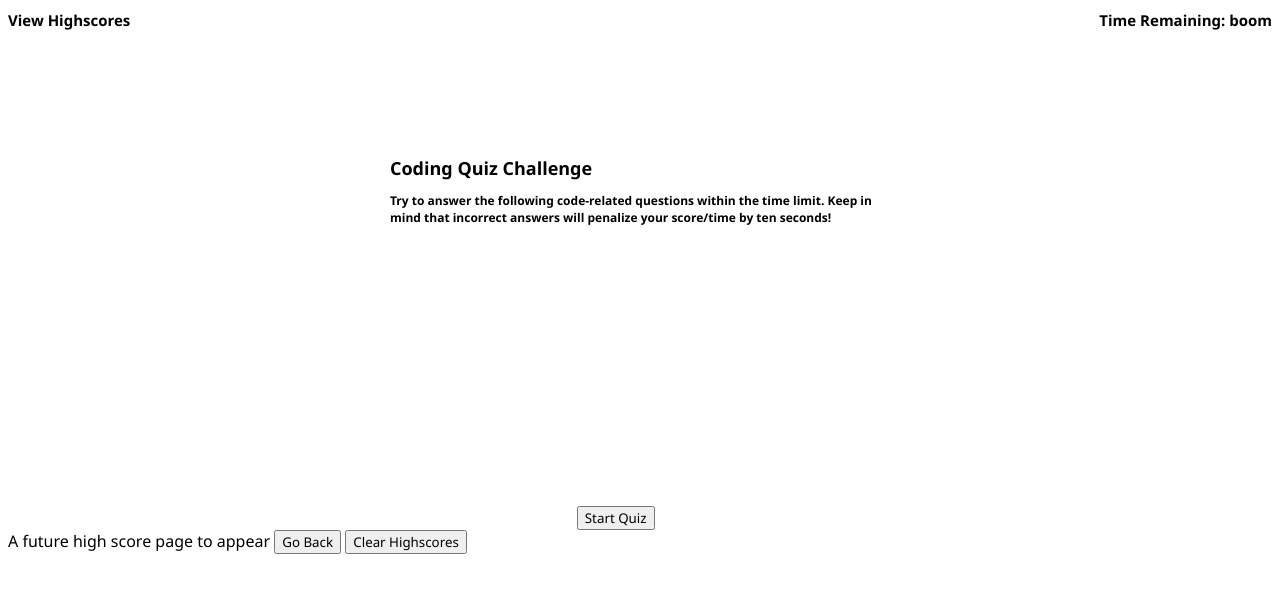
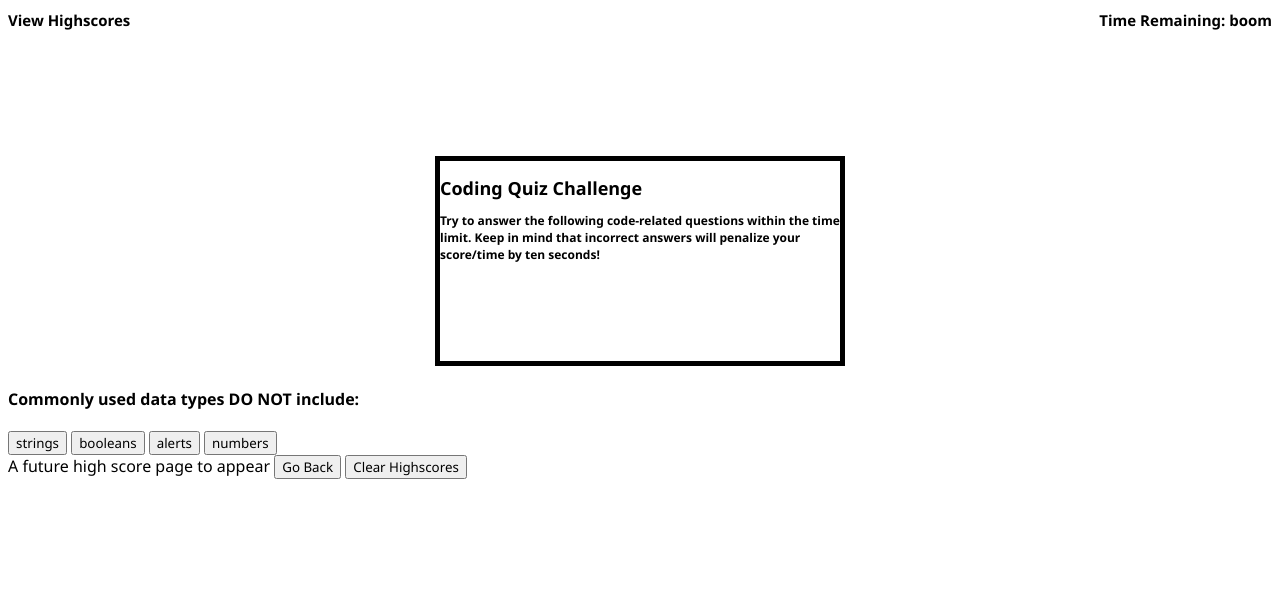
Before and after one commit to krysmit/CodingQuiz-04, a plain HTML site: page index.html in a window 1280 px wide. Both pictures are taken after a click on the button "Start Quiz". Drawn offline with nearby package versions, Linux system fonts and the light colour scheme.

Commit message:
updated button choices

```diff
--- a/assets/script.js
+++ b/assets/script.js
@@ -4,14 +4,47 @@ var chosenAnswer //var to collect which answer was chosen by user
 var rootEl = $('#root'); //the quiz box where intro, Qs and As will appear
 var quesEl = $('<h2>');
 var ansEl = $('<p>');
+var currentQuest = 0
+var questions = [
+  {
+    Q: "Commonly used data types DO NOT include:",
+    ch1: "strings",
+    ch2: "booleans",
+    ch3: "alerts",
+    ch4: "numbers",
+    ans: 3
+  },
+  {
+    Q: "The condition in an if/else statement is enclosed with _____.",
+    ch1: "quotes",
+    ch2: "curly brackets",
+    ch3: "parantheses",
+    ch4: "square brackets",
+    ans: 3
+  }
+]
 var quizbox = document.getElementById("quizbox");
 var question = document.getElementById("question");
-var choice1 = document.getElementById("choice-1");
-var choice2 = document.getElementById("choice-2");
-var choice3 = document.getElementById("choice-3");
-var choice4 = document.getElementById("choice-4");
+var choice1 = document.getElementById("choice1");
+var choice2 = document.getElementById("choice2");
+var choice3 = document.getElementById("choice3");
+var choice4 = document.getElementById("choice4");
 var mainbutton = document.querySelector(".mainbutton")
 quizbox.style.display = "none";
+mainbutton.addEventListener('click', function (event) {
+  event.preventDefault()
+  quizbox.style.display = "block";
+  mainbutton.style.display = "none";
+  dispQuest()
+})
+
+function dispQuest() {
+  question.innerText = questions[currentQuest].Q
+  choice1.textContent = questions[currentQuest].ch1
+  choice2.innerHTML = questions[currentQuest].ch2
+  choice3.innerText = questions[currentQuest].ch3
+  choice4.innerText = questions[currentQuest].ch4
+}
 
 //NEEDS MORE WORK - countdown working, but not showing
 // Timer that counts down from 60
@@ -45,33 +78,17 @@ rootEl.append(quesEl);
 
 
 
-$("#hide").click(function(){
+$("#hide").click(function () {
   $("p").hide();
 });
 
-$("#show").click(function(){
+$("#show").click(function () {
   $("p").show();
 });
 
 
-var questions = [
-  {
-Q1:"Commonly used data types DO NOT include:",
-ch1:"strings",
-ch2:"booleans",
-ch3:"alerts",
-ch4:"numbers",
-ans:3
-  },
-{
-Q2:"The condition in an if/else statement is enclosed with _____.",
-ch1:"quotes",
-ch2:"curly brackets",
-ch3:"parantheses",
-ch4:"square brackets",
-ans:3
-}
-]
+
+
 
 // Q3
 // Arrays in JavaScript can be used to store _____.
@@ -98,7 +115,7 @@ ans:3
 
 
 //building the 'correct' or 'incorrect message after an answer is chosen
-function displayMessage(type, message) {
+/*function displayMessage(type, message) {
     msgDiv.textContent = message;
     msgDiv.setAttribute("class", type);
   }
@@ -112,4 +129,4 @@ function displayMessage(type, message) {
       displayMessage("success", "Correct Answer");
       localStorage.setItem("correct" && "incorect", JSON);
     }
-  });
+  }); */
--- a/assets/style.css
+++ b/assets/style.css
@@ -13,10 +13,10 @@ header {
 }
 
 .quizbox {
-    width: 500px;
-    height: 350px;
+    width: 400px;
+    height: 200px;
     margin: auto;
-    /*border: black 5px solid;*/
+    border: black 5px solid;
 }
 
 .titleques {
--- a/index.html
+++ b/index.html
@@ -30,10 +30,10 @@
 </div>
 <div id ="quizbox">
     <h4 id="question"></h4>
-    <button id="choice-1" data-value="1"></button>
-    <button id="choice-2" data-value="2"></button>
-    <button id="choice-3" data-value="3"></button>
-    <button id="choice-4" data-value="4"></button>
+    <button id="choice1" data-value="1"></button>
+    <button id="choice2" data-value="2"></button>
+    <button id="choice3" data-value="3"></button>
+    <button id="choice4" data-value="4"></button>
 </div>
 
 
```
